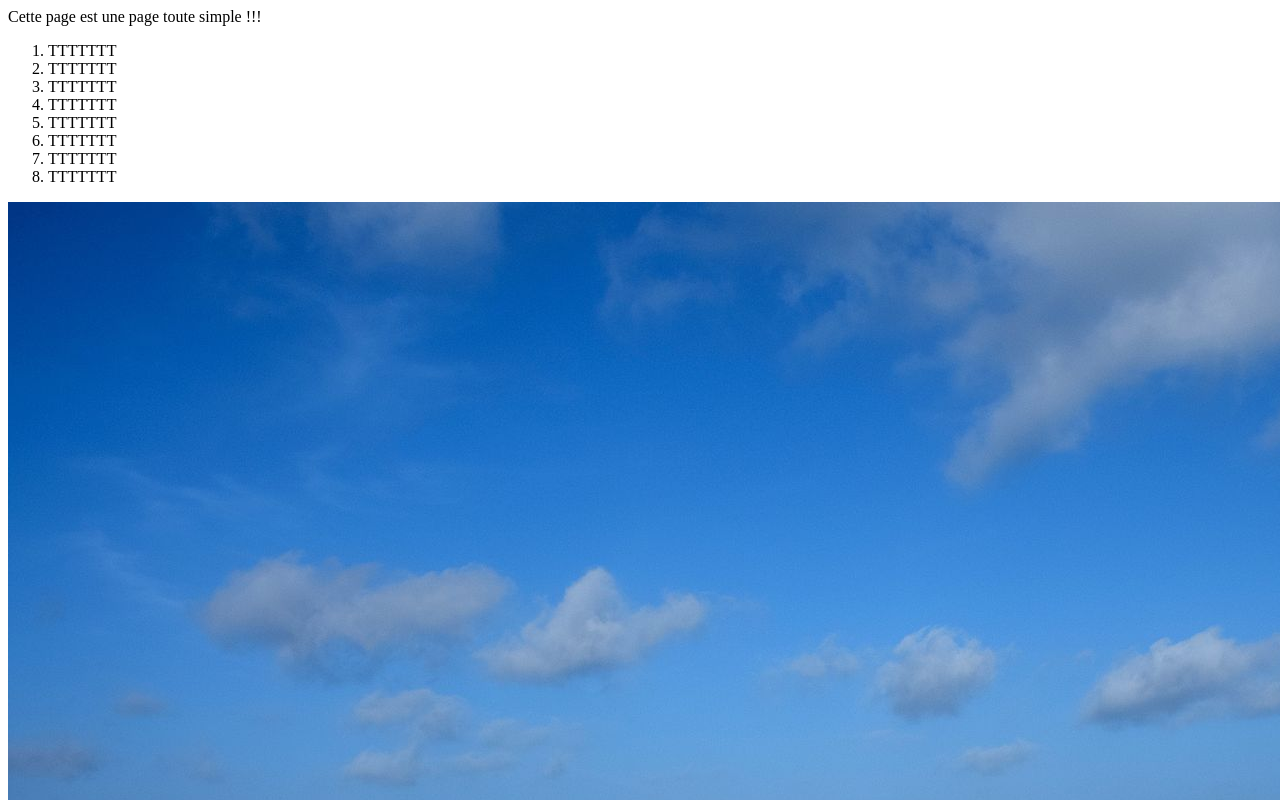
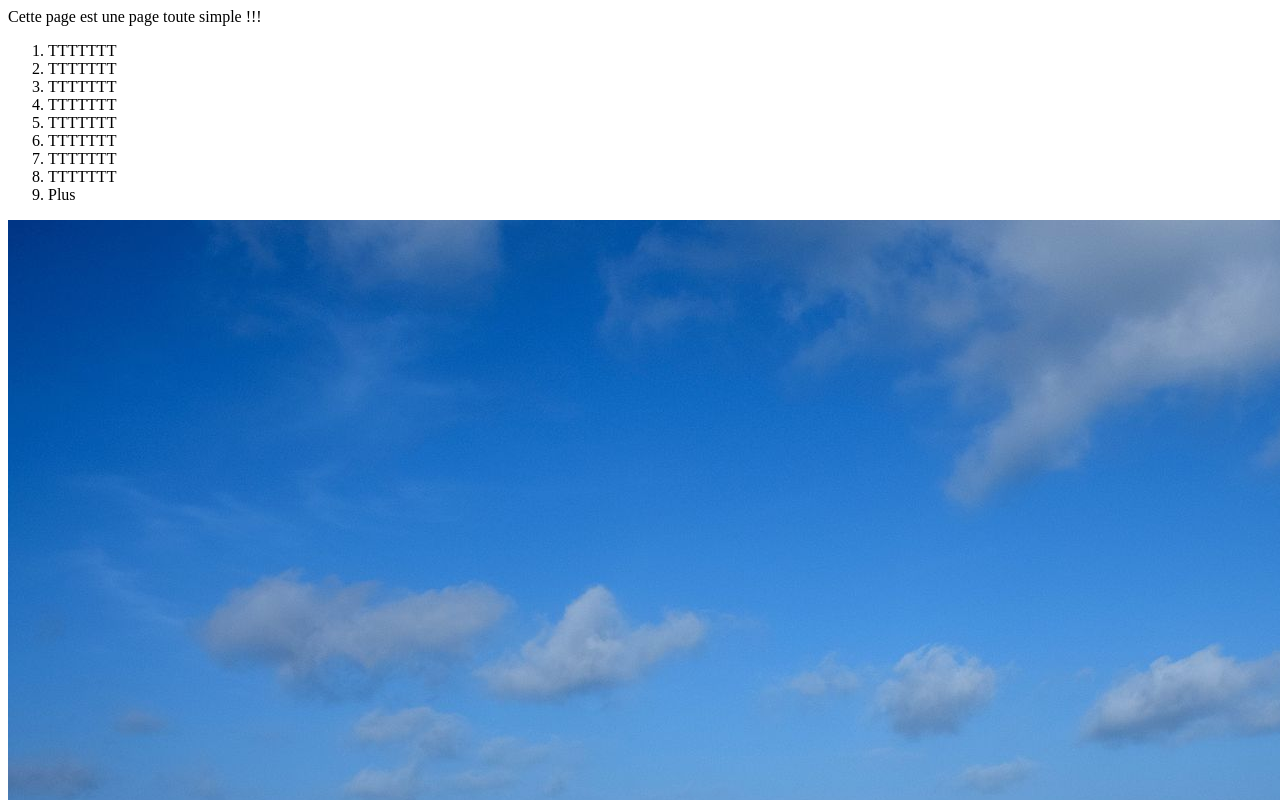
Before and after one commit to Maxime5462/Alaji, a plain HTML site: page index.html in a window 1280 px wide. Shown: the top 800 px of the page. Drawn offline with Linux system fonts and the light colour scheme.

Commit message:
commit 2

```diff
--- a/index.html
+++ b/index.html
@@ -15,6 +15,7 @@
     <li>TTTTTTT</li>
     <li>TTTTTTT</li>
     <li>TTTTTTT</li>
+    <li>Plus   </li>
   </ol>
   <img class="picture"
      src="/Photo.JPG"
```
